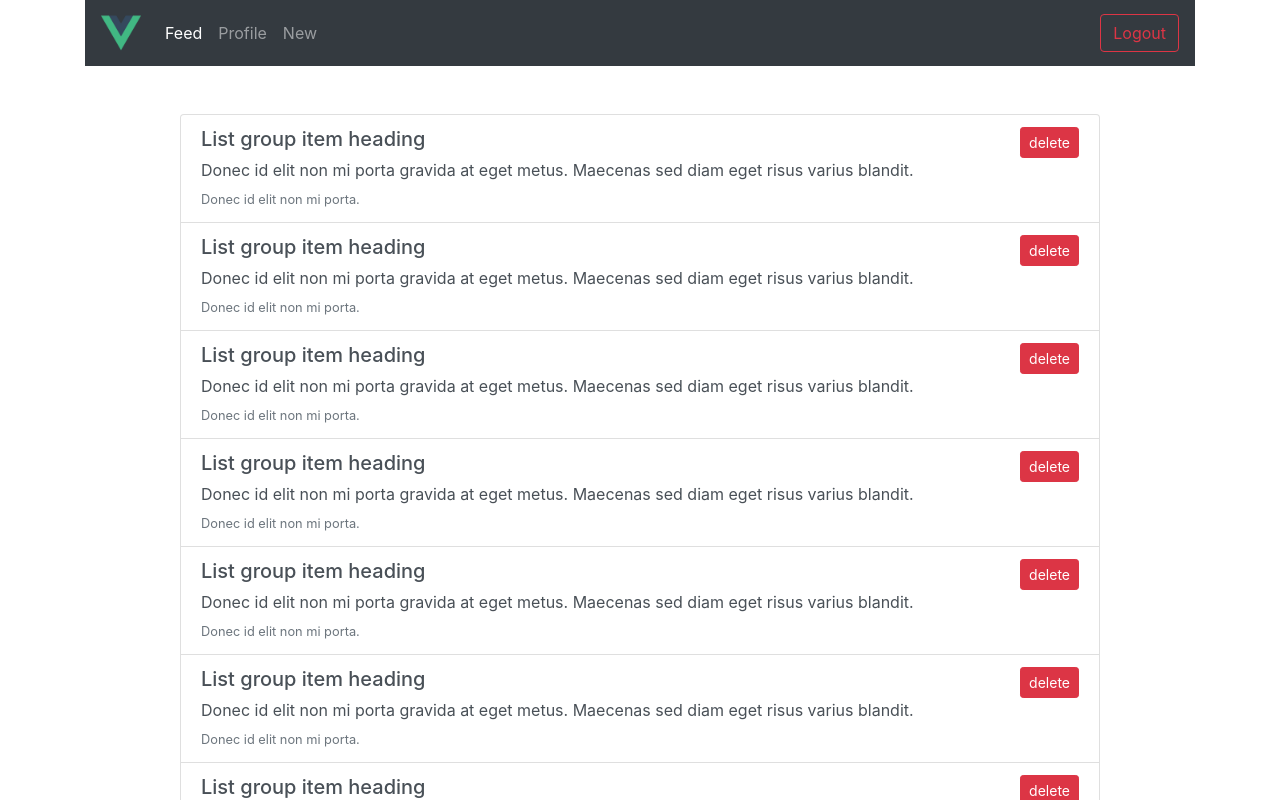
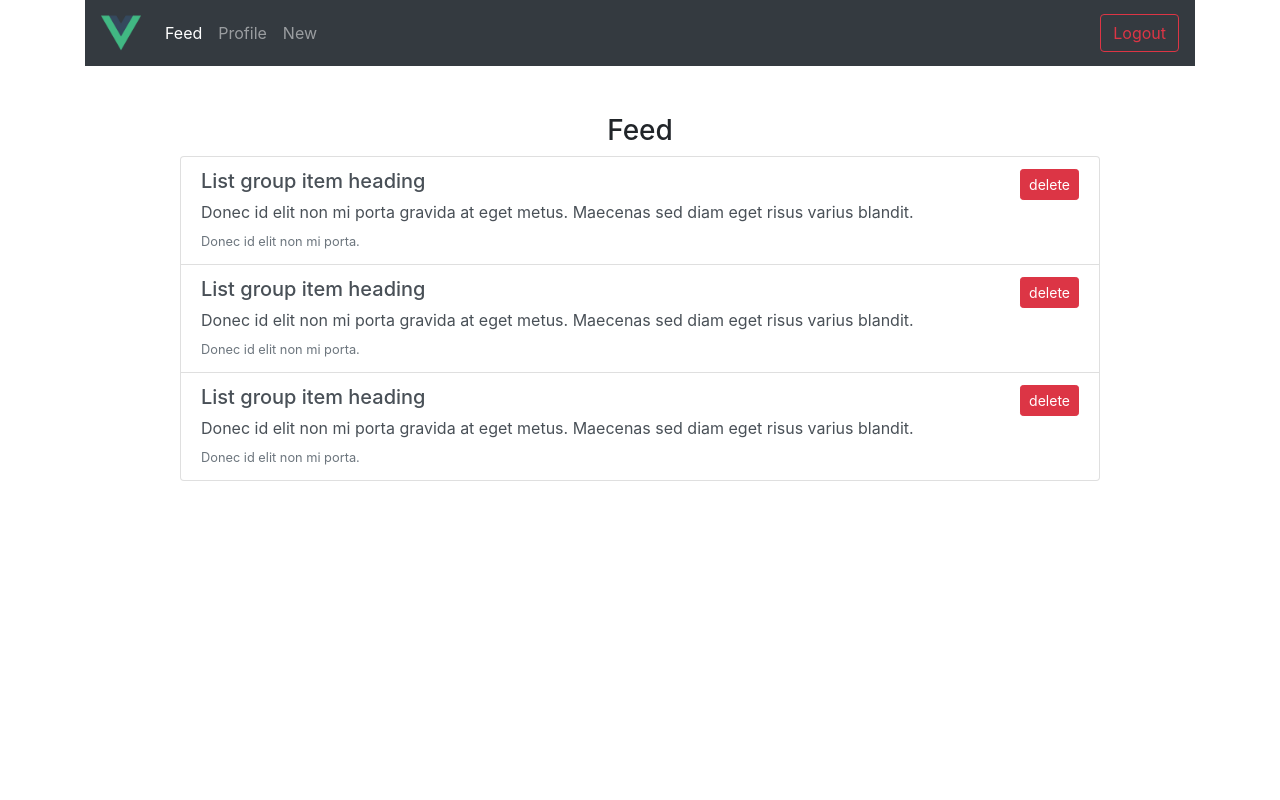
Before and after one commit to nejdetkadir/your-tweets, a Vue app: page / in a window 1280 px wide. Shown: the top 800 px of the page. Built offline with nearby package versions, Linux system fonts and the light colour scheme; sample sign-in values are in the browser's storage.

Commit message:
Change some of components structure

```diff
--- /dev/null
+++ b/src/views/Feed.vue
@@ -0,0 +1,25 @@
+<template>
+  <div class="row mt-5">
+    <div class="col-md-10 mx-auto">
+      <h3 class="text-center">Feed</h3>
+      <div class="list-group">
+        <Tweet v-for="i in 3" :key="i"></Tweet>
+      </div>
+    </div>
+  </div>
+</template>
+
+<script>
+  import Tweet from "@/components/Tweet";
+
+  export default {
+    name: "Feed",
+    components: {
+      Tweet
+    }
+  }
+</script>
+
+<style scoped>
+
+</style>
--- /dev/null
+++ b/src/views/Profile.vue
@@ -0,0 +1,25 @@
+<template>
+  <div class="row mt-5">
+    <div class="col-md-10 mx-auto">
+      <h3 class="text-center">Profile</h3>
+      <div class="list-group">
+        <Tweet v-for="i in 3" :key="i"></Tweet>
+      </div>
+    </div>
+  </div>
+</template>
+
+<script>
+import Tweet from "@/components/Tweet";
+
+export default {
+  name: "Feed",
+  components: {
+    Tweet
+  }
+}
+</script>
+
+<style scoped>
+
+</style>
```
Also changed, not shown: src/router/index.js (+4 -3 lines).
